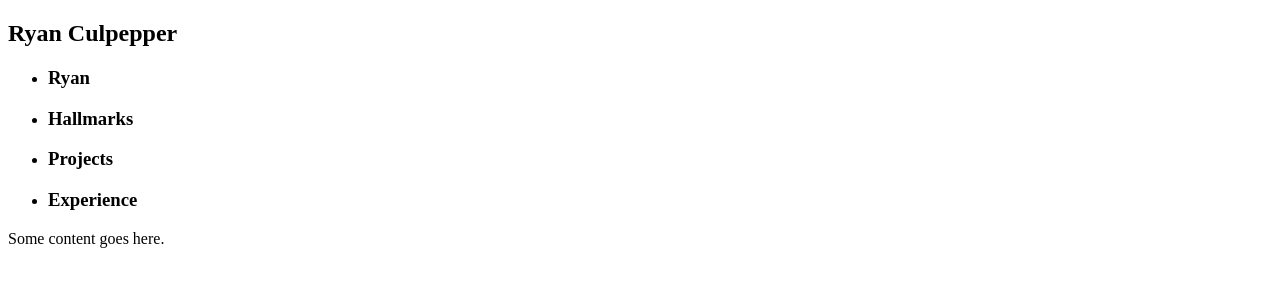
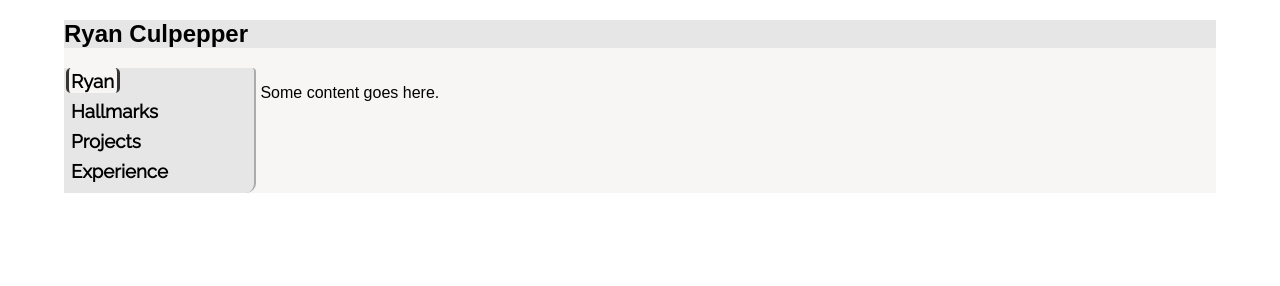
Before and after one commit to RCulpepp/navSlide, a plain HTML site: page index.html in a window 1280 px wide. Drawn offline with nearby package versions, Linux system fonts and the light colour scheme; the site is published under a folder, as on GitHub Pages, so addresses that start at the root find nothing.

Commit message:
Update index.html

```diff
--- a/index.html
+++ b/index.html
@@ -2,12 +2,12 @@
 <html>
 <head>
 	<title>Ryan Culpepper</title>
-	<link rel="stylesheet" type="text/css" href="/css/normalize.css">
+	<link rel="stylesheet" type="text/css" href="css/normalize.css">
 	<link href='https://fonts.googleapis.com/css?family=Raleway' rel='stylesheet' type='text/css'>
 	<link href='https://fonts.googleapis.com/css?family=Exo:400,600italic' rel='stylesheet' type='text/css'>
-	<link rel="stylesheet" type="text/css" href="/css/style.css">
+	<link rel="stylesheet" type="text/css" href="css/style.css">
 	<script src="https://ajax.googleapis.com/ajax/libs/jquery/1.12.2/jquery.min.js"></script>
-	<script type="text/javascript" src="/js/script.js"></script>
+	<script type="text/javascript" src="js/script.js"></script>
 </head>
 <body>
 	<div id='wrapper'>
```
